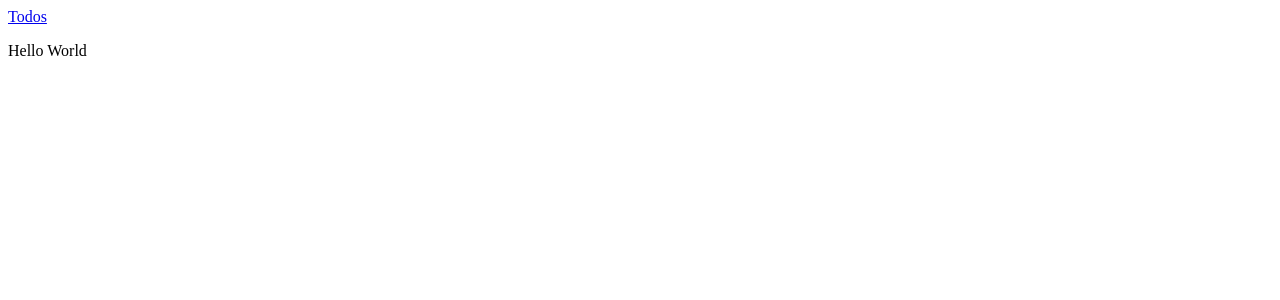
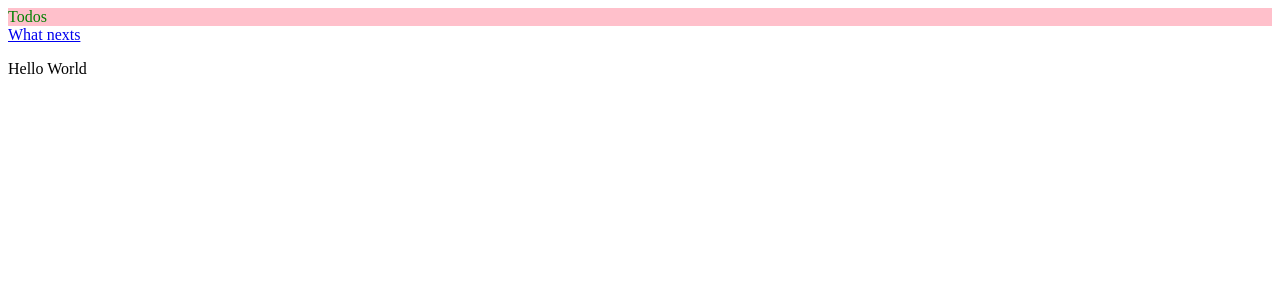
Before and after one commit to pedroeldiablo/next-todo, a Next.js app: page / in a window 1280 px wide. Shown: the top 300 px of the page. Built offline with nearby package versions, Linux system fonts and the light colour scheme.

Commit message:
refresh on adding Links and creating new pages

```diff
--- a/pages/index.js
+++ b/pages/index.js
@@ -1,10 +1,21 @@
 import Link from 'next/link';
+import styled from 'styled-components'
+
+const Plink = styled.a`
+background-color: pink;
+display: flex;
+color: green;
+
+`
 
 export default function Index() {
     return (
       <div>
            <Link href="/todos" >
-                <a title="ToDos">Todos</a>
+                <Plink title="ToDos">Todos</Plink>
+            </Link>
+            <Link href="/whatNext" >
+                <a title="what to do next">What nexts</a>
             </Link>
         <p>Hello World</p>
       </div>
```
Also changed, not shown: pages/whatNext.js (added, +12 -0 lines).
